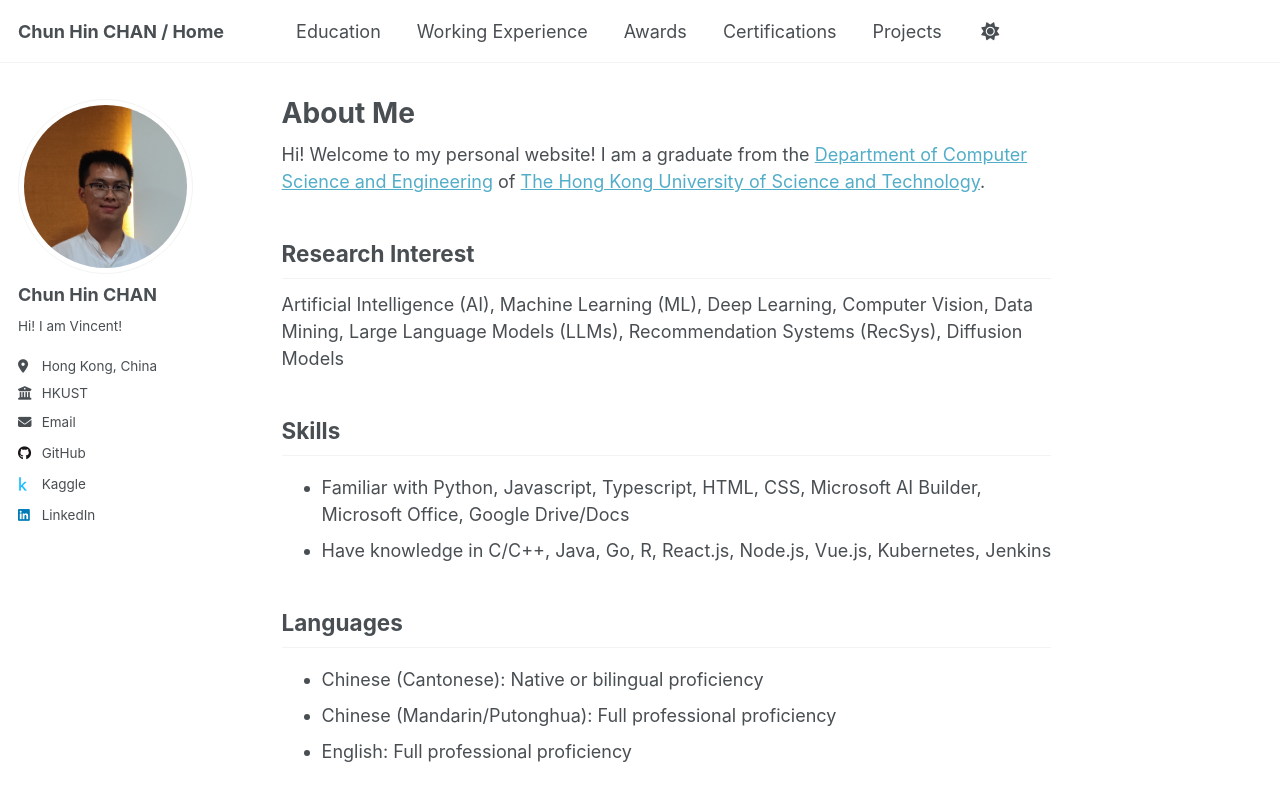
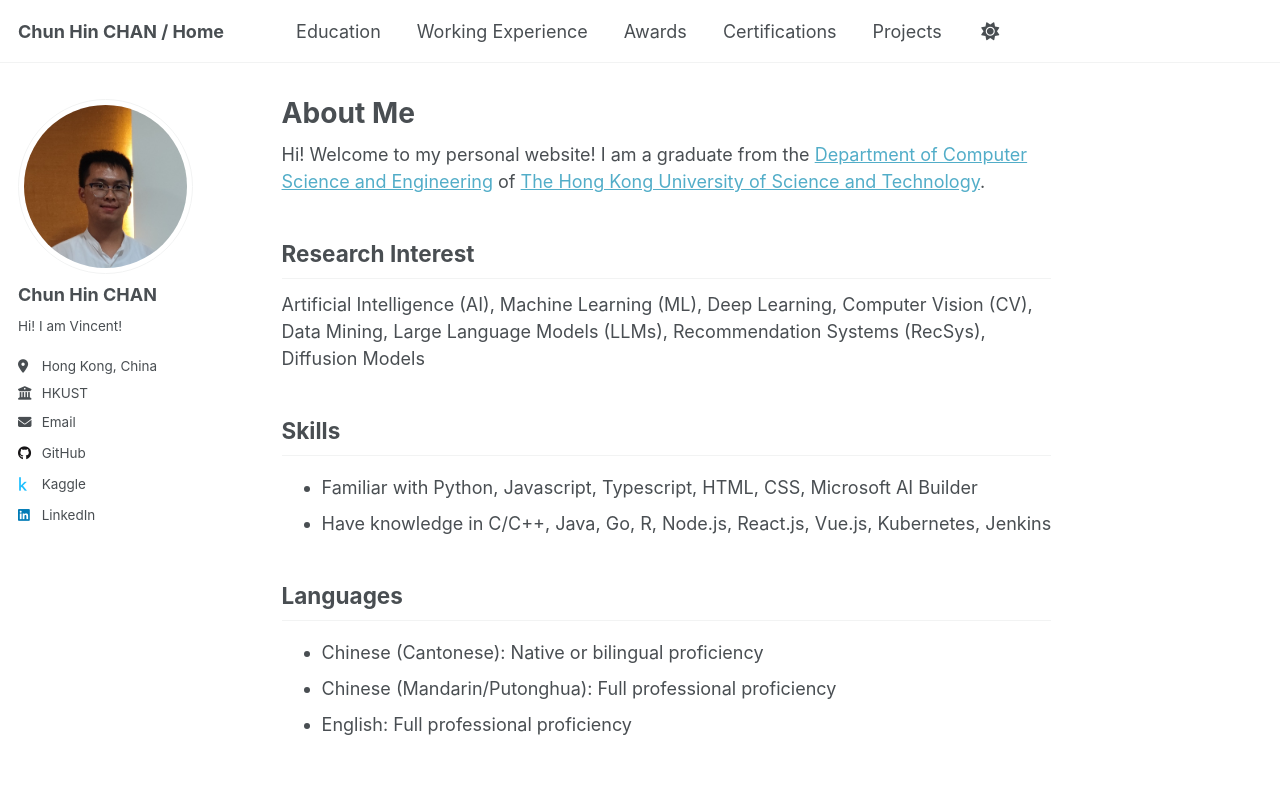
Before and after one commit to Vincent-Chan/index, a Jekyll site: the page built from _pages/about.md, in a window 1280 px wide. Shown: the top 801 px of the page. Built offline with Jekyll 4.4.1, drawn with Linux system fonts in a browser that asks for light colours.

Commit message:
updated home page

```diff
--- a/_pages/about.md
+++ b/_pages/about.md
@@ -12,11 +12,11 @@ redirect_from:
 Hi! Welcome to my personal website! I am a graduate from the [Department of Computer Science and Engineering](https://cse.hkust.edu.hk/) of [The Hong Kong University of Science and Technology](https://hkust.edu.hk/).
 
 ## Research Interest
-Artificial Intelligence (AI), Machine Learning (ML), Deep Learning, Computer Vision, Data Mining, Large Language Models (LLMs), Recommendation Systems (RecSys), Diffusion Models
+Artificial Intelligence (AI), Machine Learning (ML), Deep Learning, Computer Vision (CV), Data Mining, Large Language Models (LLMs), Recommendation Systems (RecSys), Diffusion Models
 
 ## Skills
-* Familiar with Python, Javascript, Typescript, HTML, CSS, Microsoft AI Builder, Microsoft Office, Google Drive/Docs
-* Have knowledge in C/C++, Java, Go, R, React.js, Node.js, Vue.js, Kubernetes, Jenkins
+* Familiar with Python, Javascript, Typescript, HTML, CSS, Microsoft AI Builder
+* Have knowledge in C/C++, Java, Go, R, Node.js, React.js, Vue.js, Kubernetes, Jenkins
 
 ## Languages
 * Chinese (Cantonese): Native or bilingual proficiency
```
